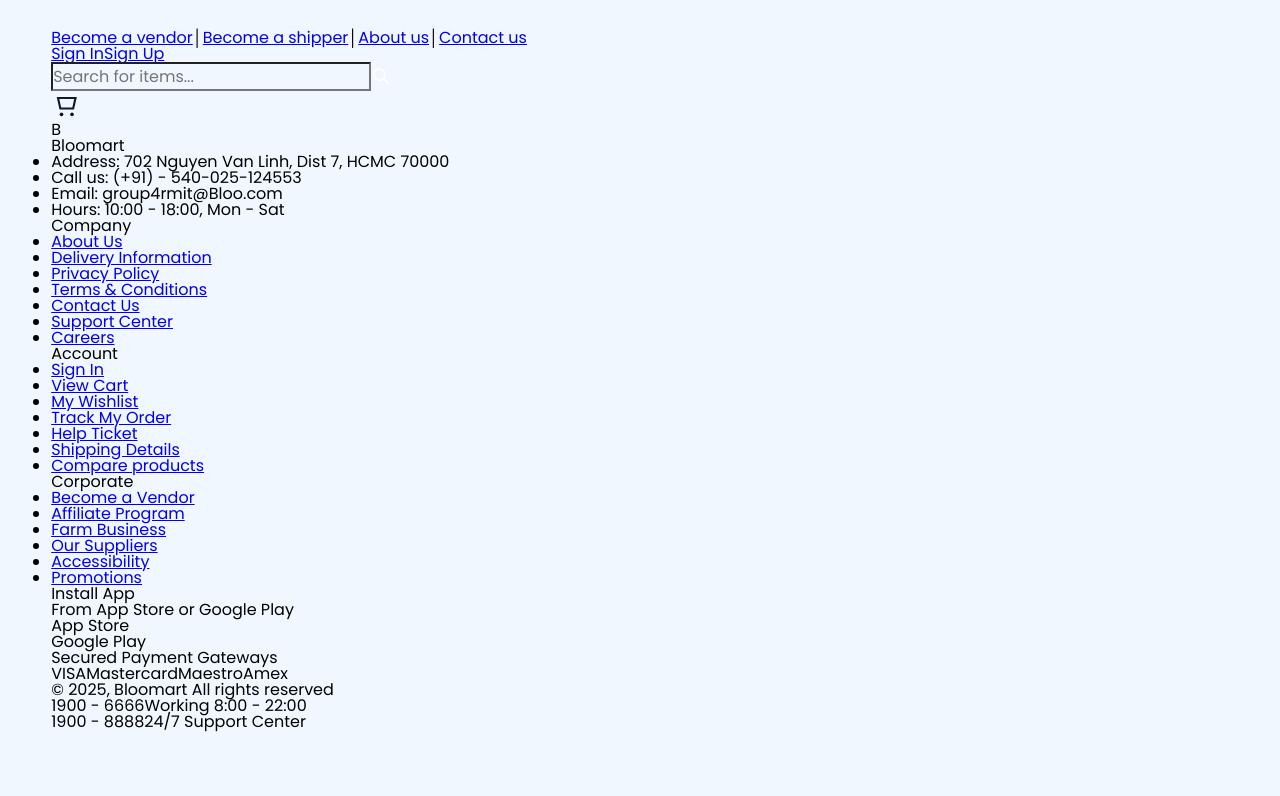
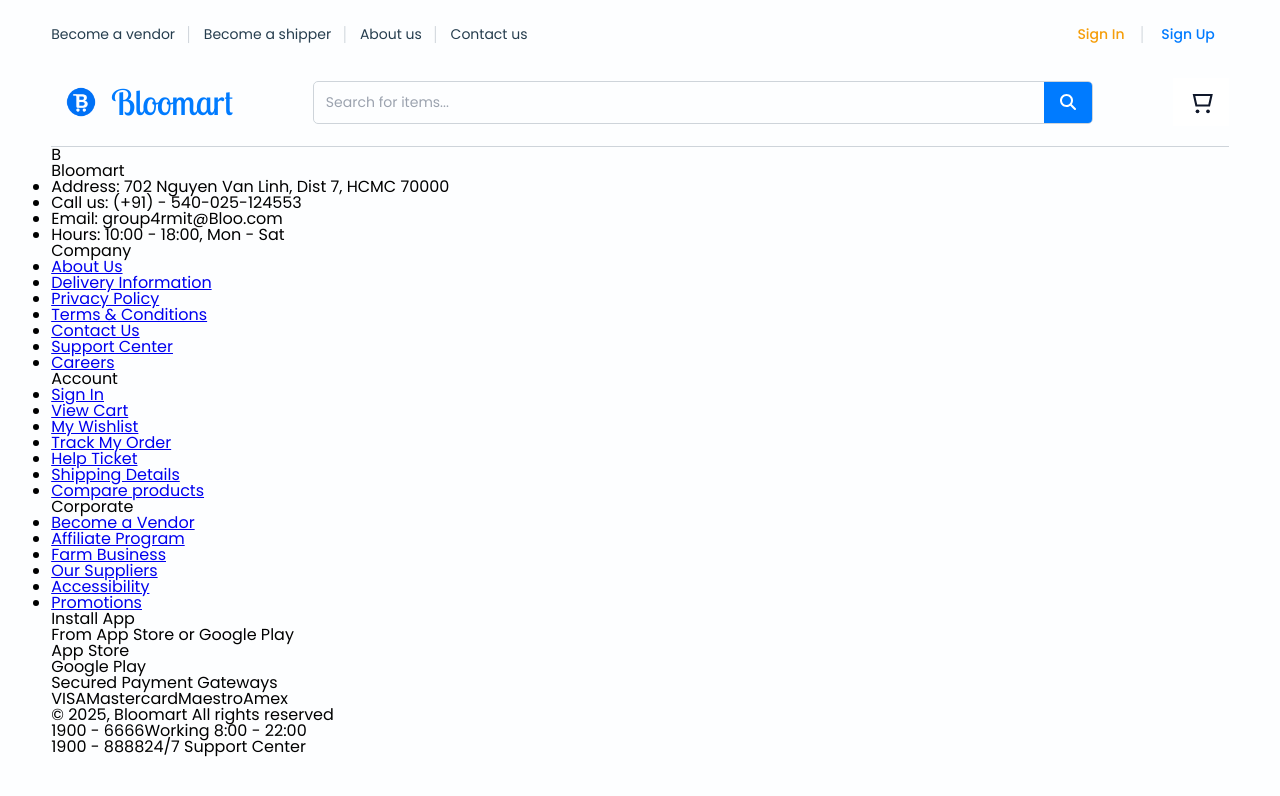
Before and after one commit to PhapLu/Fullstack-Project, a React (Vite) app in the folder client/: page / in a window 1280 px wide. Shown: the top 796 px of the page. Built offline with nearby package versions, Linux system fonts and the light colour scheme; no server answers.

Commit message:
add header landing

```diff
--- a/client/src/assets/css/base.css
+++ b/client/src/assets/css/base.css
@@ -8,7 +8,7 @@
   --primary-color: #007bff;
   --hover-btn: #0054ad;
   --text-color: #253D4E;
-  --bg-color: #F0F7FF;
+  --bg-color: #fdfeff;
   --accent: #f59e0b;
   --hover-accent: #a56800;
   --border-color: #CED4DA;
@@ -46,7 +46,8 @@
   border: 0;
 }
 body {
-  margin: 30px 4%;
+  background-color: var(--bg-color);
+  margin: 10px 4%;
   overflow-x: hidden;       /* chặn scroll ngang */
   overflow-y: hidden;
   min-height: 100dvh;
--- a/client/src/components/header/Header.css
+++ b/client/src/components/header/Header.css
@@ -0,0 +1,169 @@
+body {
+    margin: 10px 4%;
+}
+.header {
+  position: sticky;
+  top: 0;
+  z-index: 50;
+  font-family: 'Poppins', sans-serif;
+  border-bottom: 1px solid var(--border-color);
+}
+
+/* ======= TOP BAR ======= */
+.header__top {
+  display: flex;
+  justify-content: space-between;
+  align-items: center;
+  padding: 10px 0;
+  font-size: 14px;
+}
+
+.header__links {
+  display: flex;
+  align-items: center;
+  gap: 10px;
+}
+
+.header__links a {
+  color: var(--text-color);
+  text-decoration: none;
+  transition: color 0.25s ease;
+}
+
+.header__links a:hover {
+  color: var(--primary-color);
+}
+
+.header__links span {
+  color: var(--border-color);
+}
+
+.header__social {
+  display: flex;
+  gap: 8px;
+}
+
+.header__social a {
+  display: inline-flex;
+  align-items: center;
+  justify-content: center;
+  width: 28px;
+  height: 28px;
+  border-radius: 50%;
+  background: var(--bg-color);
+  color: var(--primary-color);
+  font-size: 14px;
+  transition: background-color 0.25s ease;
+}
+
+.header__social a:hover {
+  background: var(--primary-color);
+  color: #fff;
+}
+
+/* Auth buttons */
+.header__auth {
+  display: flex;
+  align-items: center;
+  justify-content: space-between;
+}
+.header__auth span {
+    color: var(--border-color);
+}
+
+.header__link--signin,
+.header__link--signup {
+  padding: 6px 14px;
+  border-radius: 6px;
+  font-weight: 500;
+  text-decoration: none;
+  transition: color 0.25s ease, color 0.25s ease;
+}
+
+.header__link--signin {
+  color: var(--accent);
+}
+
+.header__link--signin:hover {
+  color: var(--hover-accent);
+}
+
+.header__link--signup {
+  color: var(--primary-color);
+}
+
+.header__link--signup:hover {
+  color: var(--hover-btn);
+}
+
+/* ======= SEARCH ROW ======= */
+.header__searchRow {
+  display: flex;
+  gap: 80px;
+  align-items: center;
+  padding: 14px 0;
+}
+
+.header__search {
+  display: flex;
+  flex: 1;
+  border: 1px solid var(--border-color);
+  border-radius: 5px;
+  overflow: hidden;
+}
+
+.header__search input {
+  flex: 1;
+  padding: 10px 12px;
+  font-size: 14px;
+  border: none;
+  color: var(--text-color);
+}
+
+
+.header__search input::placeholder {
+  color: #9ca3af;
+}
+
+.header__searchBtn {
+  background: var(--primary-color);
+  color: #fff;
+  padding: 0 14px;
+  display: flex;
+  align-items: center;
+  justify-content: center;
+  transition: background-color 0.25s ease;
+}
+
+.header__searchBtn:hover {
+  background: var(--hover-btn);
+}
+
+/* Cart button */
+.header__cart {
+  padding: 10px 14px;
+  background: #fff;
+  transition: background-color 0.25s ease;
+}
+
+.header__cart:hover {
+  background-color: var(--bg-color);
+}
+
+/* ======= RESPONSIVE ======= */
+@media (max-width: 768px) {
+  .header__top {
+    flex-direction: column;
+    align-items: flex-start;
+    gap: 6px;
+  }
+
+  .header__searchRow {
+    flex-direction: column;
+    gap: 10px;
+  }
+
+  .header__auth {
+    align-self: flex-end;
+  }
+}
--- a/client/src/components/header/Header.jsx
+++ b/client/src/components/header/Header.jsx
@@ -1,12 +1,14 @@
 /* Gia Hy-s4053650 */
-import { Link } from "react-router-dom";
+import { Link, NavLink } from "react-router-dom";
+import logo from '../../assets/logo.png'
 import { library } from '@fortawesome/fontawesome-svg-core';
 import { fas } from '@fortawesome/free-solid-svg-icons';
 import { FontAwesomeIcon } from '@fortawesome/react-fontawesome';
 
-// Add tất cả solid icons vào library
 library.add(fas);
+
 import "./Header.css";
+
 
 export default function Header() {
   return (
@@ -21,20 +23,36 @@
           <span>│</span>
           <Link to="/contact">Contact us</Link>
           <div className="header__social">
-            <a href="#"><i className="facebook" /></a>
-            <a href="#"><i className="instagram" /></a>
+            <a href="#"><i className="facebook" />
+
+            </a>
+            <a href="#"><i className="instagram" />
+
+            </a>
           </div>
         </nav>
 
         <nav className="header__auth">
           <Link to="/auth/signin/customer" className="header__link--signin">Sign In</Link>
+          <span>│</span>
           <Link to="/auth/signup/customer" className="header__link--signup">Sign Up</Link>
         </nav>
       </div>
 
       <div className="header__searchRow">
+        <div className="auth__brand">
+              <NavLink
+                to="/"
+                style={{ display: "flex", alignItems: "center", textDecoration: "none" }}
+              >
+                <img className="auth__logo" src={logo} alt="Logo" />
+                <span className="auth__name">Bloomart</span>
+              </NavLink>
+        </div>
+
         <div className="header__search">
           <input placeholder="Search for items..." />
+
             <button aria-label="search" className="header__searchBtn">
               {/* search icon */}
               <FontAwesomeIcon
@@ -44,6 +62,11 @@
             </button>
         </div>
 
+
+          <NavLink
+            to="/"
+            style={{ display: "flex", alignItems: "center", textDecoration: "none" }}
+          >
             <button className="header__cart" aria-label="cart">
               <svg width="28" height="28" viewBox="0 0 24 24" fill="none">
                 <path d="M6 6h15l-2 9H8L6 6Z" stroke="#0F172A" strokeWidth="1.8" />
@@ -51,6 +74,7 @@
                 <circle cx="18" cy="20" r="1.6" fill="#0F172A"/>
               </svg>
             </button>
+        </NavLink>
       </div>
     </header>
   );
--- a/client/src/pages/auth/authForm/AuthForm.jsx
+++ b/client/src/pages/auth/authForm/AuthForm.jsx
@@ -3,7 +3,6 @@
 import { useParams, Link } from "react-router-dom";
 import { useState } from "react";
 import logo from '../../../assets/logo.png'
-import '../../../assets/css/base.css'
 import "../authForm/AuthForm.css";
 import { faEnvelope, faEye, faEyeSlash, faLock, faLocationDot, faUser } from '@fortawesome/free-solid-svg-icons';
 import { FontAwesomeIcon } from "@fortawesome/react-fontawesome";
--- a/client/src/pages/auth/authLayout/AuthLayout.css
+++ b/client/src/pages/auth/authLayout/AuthLayout.css
@@ -1,8 +1,7 @@
 /* Gia Hy-s4053650 */
 body {
-    background-color: var(--bg-color);
+  background-color: var(--bg-color);
 }
-
 .bg-circle {
   position: absolute;
   border-radius: 50%;
@@ -47,7 +46,8 @@
     overflow: visible;
 }
 .auth__right {
-    height: 690px;
+  margin-top: 20px;
+    height: 680px;
     flex: 4;
     background-color: white;
     border-radius: 20px;
--- a/client/src/pages/auth/authLayout/AuthLayout.jsx
+++ b/client/src/pages/auth/authLayout/AuthLayout.jsx
@@ -31,14 +31,13 @@
   const imgs = ROLE_IMAGES[role] || ROLE_IMAGES.customer;
 
   const c1Ref = useRef(null);
-  const c2Ref = useRef(null);
   const c3Ref = useRef(null);
 
   useEffect(() => {
   const start = Date.now();
   const items = [
     { el: c1Ref.current, moveX: 36, moveY: 72, scaleRange: 0.060, speed: 0.72, phase: 0.10 },
-    { el: c2Ref.current, moveX: 30, moveY: 60, scaleRange: 0.055, speed: 0.74, phase: 1.70 },
+
     { el: c3Ref.current, moveX: 26, moveY: 52, scaleRange: 0.050, speed: 0.76, phase: 3.00 },
   ];
 
@@ -62,7 +61,6 @@
   return (
     <>
       <div ref={c1Ref} className="bg-circle circle1" />
-      <div ref={c2Ref} className="bg-circle circle2" />
       <div ref={c3Ref} className="bg-circle circle3" />
 
       <div className="auth__wrap">
--- a/client/src/pages/layouts/Layout.jsx
+++ b/client/src/pages/layouts/Layout.jsx
@@ -3,6 +3,7 @@
 
 import Footer from '../../components/footer/Footer.jsx';
 import Header from '../../components/header/Header.jsx';
+import "../../assets/css/base.css";
 
 export default function Layout() {
     return (
```
Lines whose indentation alone changed are shown as unchanged.
